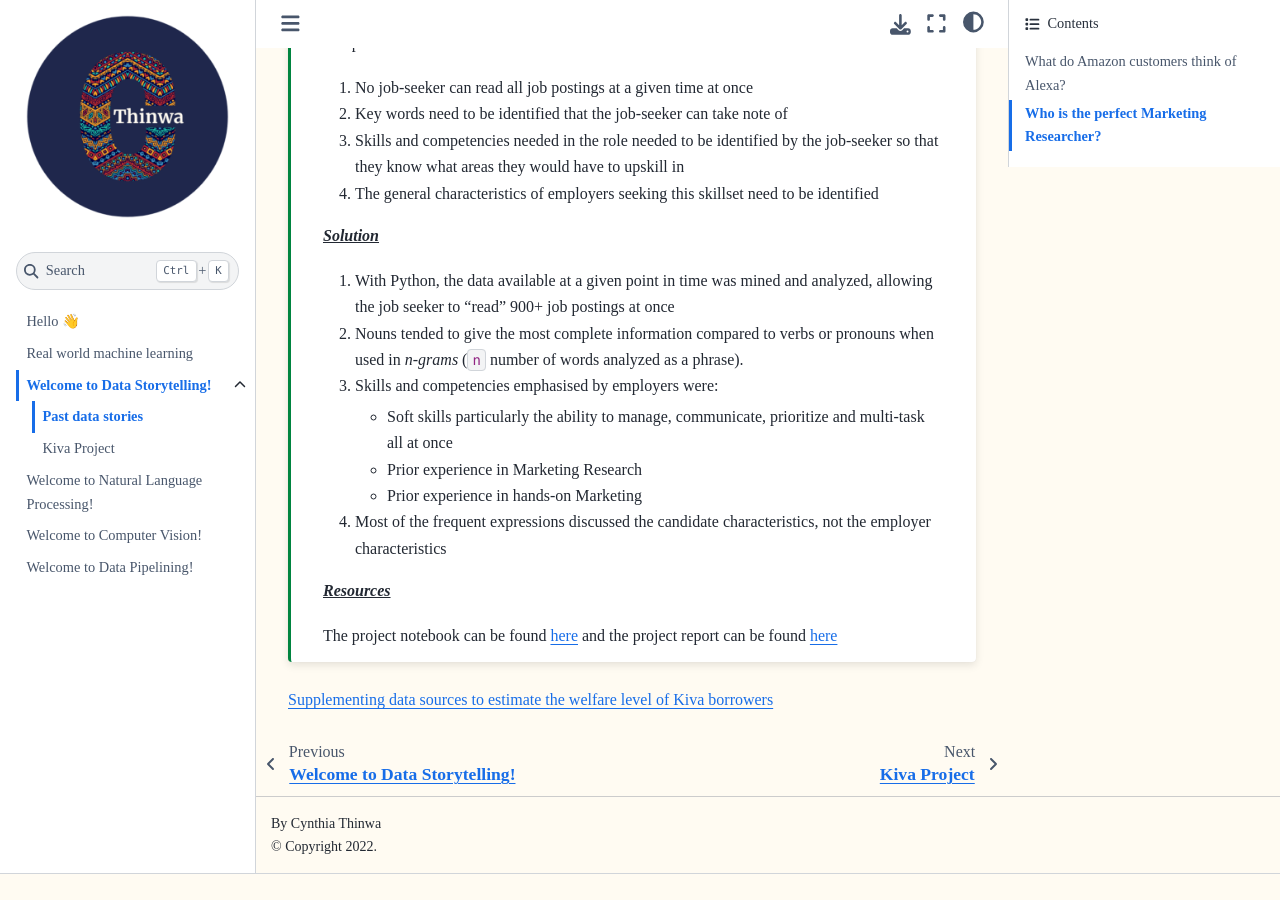
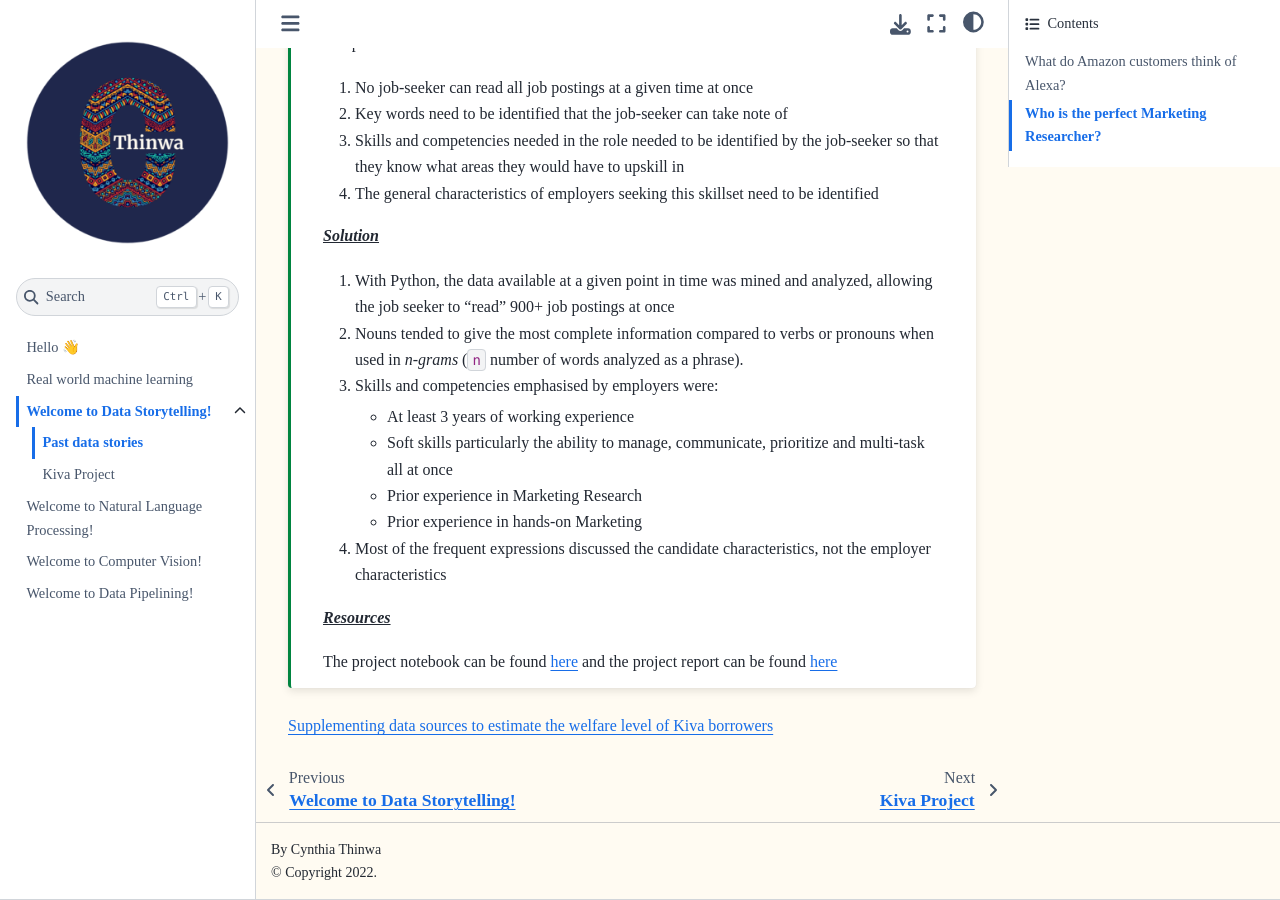
Before and after one commit to CeeThinwa/knowledge-hub, a Jupyter Book: the page built from book/data-storytelling-past-projects.md, in a window 1280 px wide and 900 px high, scrolled down 1546 px. Built offline with Jupyter Book 1.0.4 settings and Sphinx 7.4.7 and the Sphinx Book theme 1.1.4, drawn with Linux system fonts in a browser that asks for light colours; before the commit the page ends 2420 px from its top, so only the background shows below that.

Commit message:
added content

```diff
--- a/book/data-storytelling-past-projects.md
+++ b/book/data-storytelling-past-projects.md
@@ -57,6 +57,7 @@ The problem can be broken down as follows:
 1. With Python, the data available at a given point in time was mined and analyzed, allowing the job seeker to "read" 900+ job postings at once
 2. Nouns tended to give the most complete information compared to verbs or pronouns when used in *n-grams* (`n` number of words analyzed as a phrase).
 3. Skills and competencies emphasised by employers were:
+    * At least 3 years of working experience
     * Soft skills particularly the ability to manage, communicate, prioritize and multi-task all at once
     * Prior experience in Marketing Research
     * Prior experience in hands-on Marketing
```
